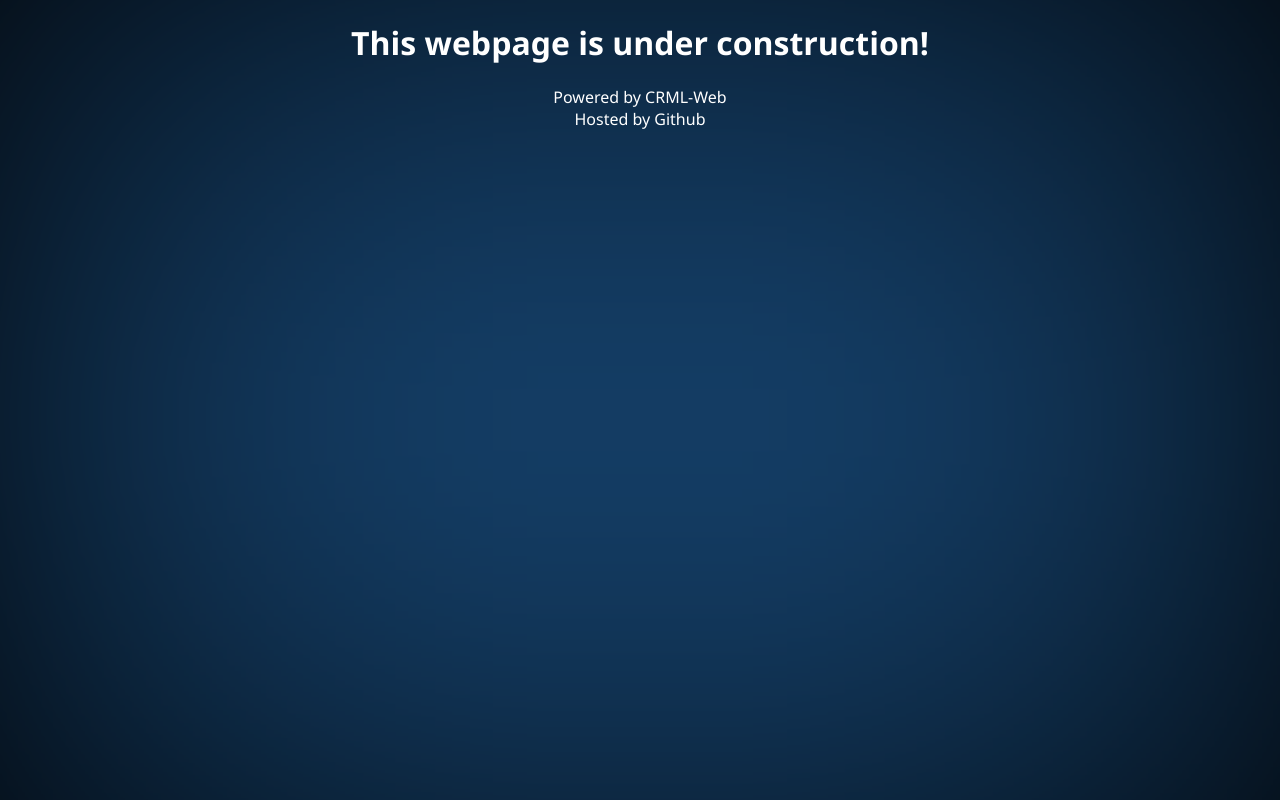
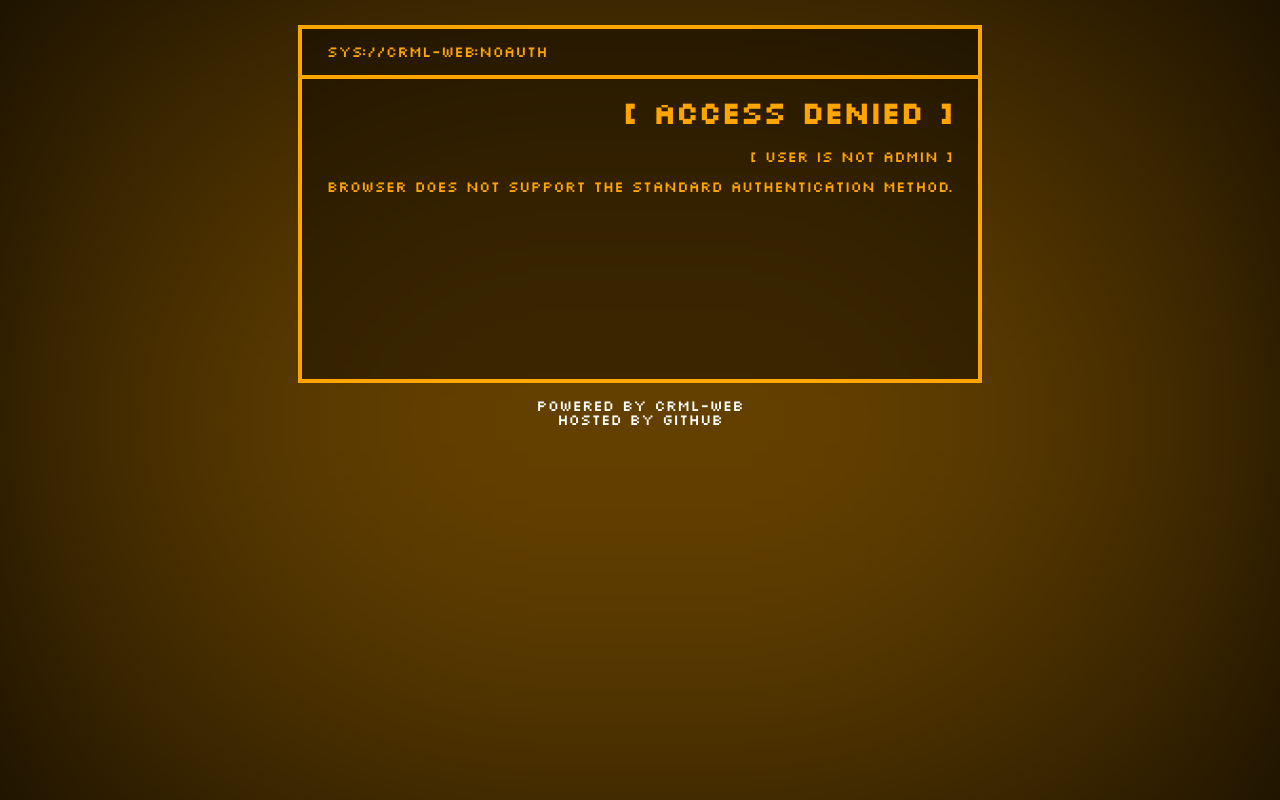
Before and after one commit to CRML-Incorporated/crml-incorporated.github.io, a plain HTML site: page index.html in a window 1280 px wide. Drawn offline with Linux system fonts and the light colour scheme; a web font is replaced by a local one.

Commit message:
Page Theme Update
Page theme definitely not inspired by something with the abbreviation of MD

```diff
--- a/index.html
+++ b/index.html
@@ -2,10 +2,25 @@
 <head>
     <title>Under Construction...</title>
     <link rel="stylesheet" href="/style/main.css"/>
+    <link rel="preconnect" href="https://fonts.googleapis.com">
+<link rel="preconnect" href="https://fonts.gstatic.com" crossorigin>
+<link href="https://fonts.googleapis.com/css2?family=Tiny5&display=swap" rel="stylesheet">
 </head>
 <body class="center-body">
     <div class="bg"></div>
-    <h1>This webpage is under construction!</h1>
+
+    <div class="window-main">
+        <div class="window-title">
+            <p>sys://crml-web:noauth</p>
+        </div>
+        <div class="window-content">
+        <h1>[ ACCESS DENIED ]</h1>
+        <p>[ User is NOT admin ]</p>
+        <p>Browser does not support the standard authentication method.</p>
+        </div>
+
+    </div>
+
     <div class="center-body">
         <p>Powered by CRML-Web<br>Hosted by Github</p>
     </div>
--- a/style/main.css
+++ b/style/main.css
@@ -3,7 +3,7 @@
     --background-default: black;
 }
 body{
-    font-family: "Segoe UI", Arial, sans-serif;
+    font-family: 'silkscreennormal';
     background: var(--background-default);
     color: var(--text-color-default);
 }
@@ -17,13 +17,41 @@ th, td{
     max-width: max-content;
     margin: auto;
 }
+
+.window-title{
+    padding: 0px 25px;
+    margin-bottom: -4px;
+    text-align: left;
+    border: 4px solid orange
+}
+@font-face {
+    font-family: 'silkscreennormal';
+    src: url('/fonts/slkscr.woff2') format('woff2'),
+         url('/fonts/slkscr.woff') format('woff');
+    font-weight: normal;
+    font-style: normal;
+}
+.window-main{
+    color: #ffa500;
+    margin-left: 50px;
+    margin-right: 50px;
+    margin-top: 25px;
+    background-color: #00000066;
+}
+.window-content{
+    text-align: right;
+    border: 4px solid #ffa500;
+    height: 300px;
+    padding: 0px 25px;
+}
+
 .bg {
     position: fixed;
     top: -60px;
     left: 0;
     width: 100%;
     height: 120%;
-    background: #339bff;
+    background: orange;
     box-shadow: inset 0 0 50px rgba(0, 0, 0, 0.7);
     z-index: -1;
     transition: 0.6s;
@@ -44,7 +72,6 @@ th, td{
 .bg::after {
     border-radius: 45%;
     background: rgba(20, 20, 20, 1);
-    box-shadow: 0 010px 5px #339bff, inset 0 0 5px #339bff;
     animation: animate 5s linear infinite;
     opacity: 0.8;
 }
```
Also changed, not shown: live.html (+8 -1 lines), portal/1.html (+9 -2 lines), portal/2.html (+9 -2 lines), portal/3.html (+9 -2 lines), fonts/slkscr.woff (added), fonts/slkscr.woff2 (added).
